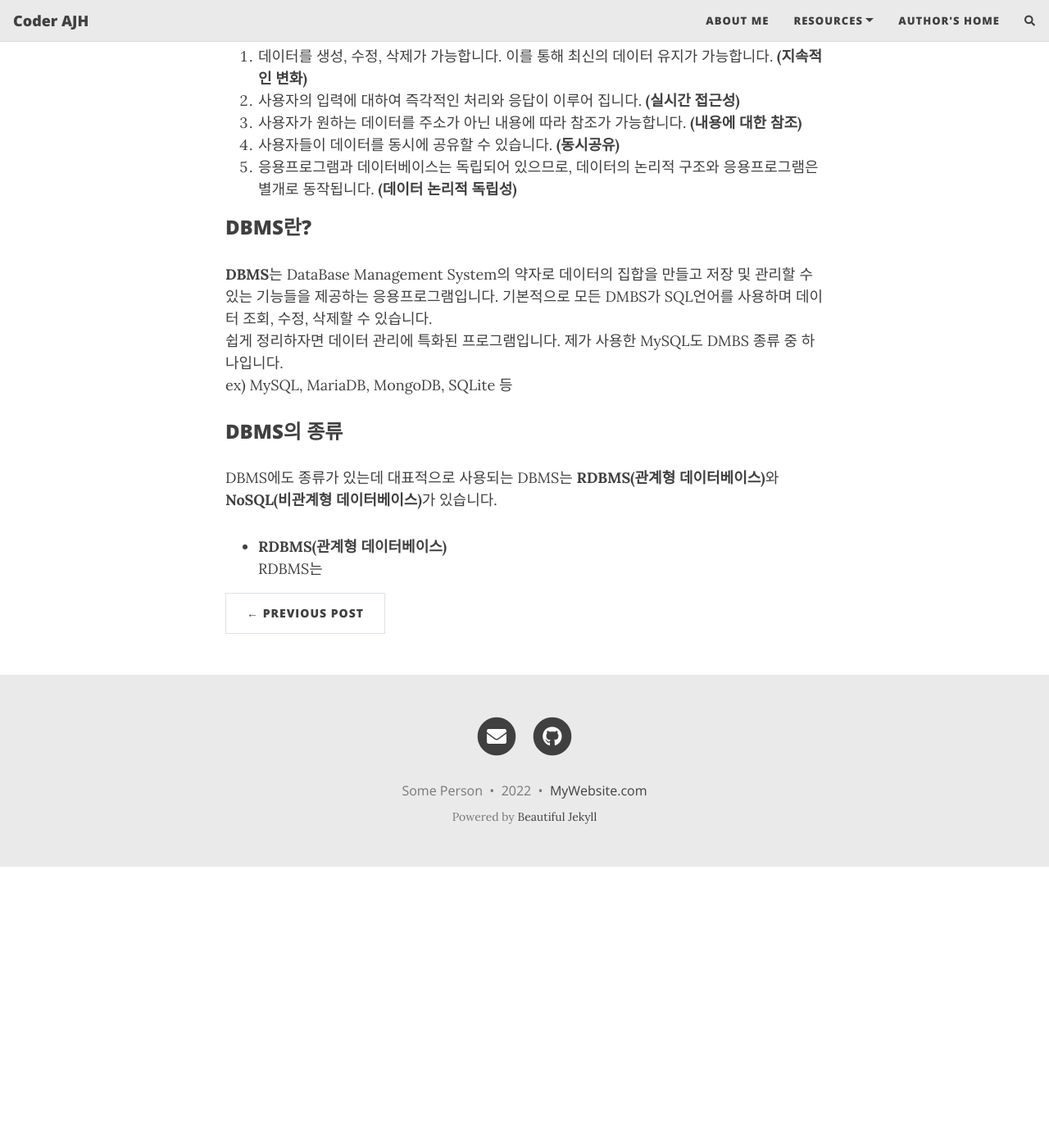
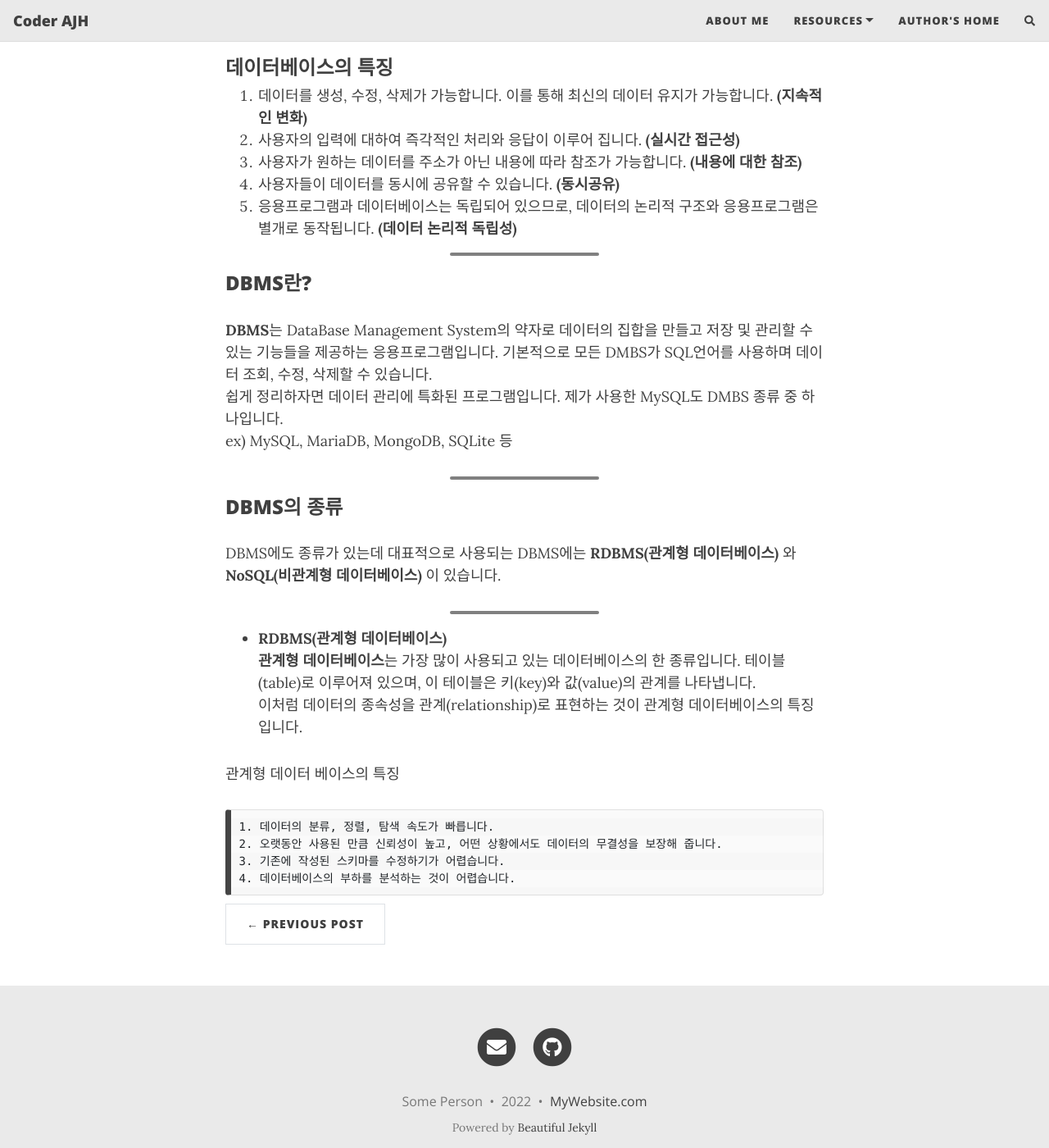
Before and after one commit to junhong625/junhong625.github.io, a Jekyll site: the page built from _posts/2022-02-07-mysql-1st-day.md, in a window 1280 px wide and 1400 px high, scrolled down 715 px. Shown: the whole window at 82% size. Built offline with Jekyll 4.4.1, drawn with Linux system fonts in a browser that asks for light colours; nearby versions of some CDN libraries; comment, search, counter and statistics services are not loaded; before the commit the page ends 1772 px from its top, so only the background shows below that.

Commit message:
Update 2022-02-07-mysql-1st-day.md

````diff
--- a/_posts/2022-02-07-mysql-1st-day.md
+++ b/_posts/2022-02-07-mysql-1st-day.md
@@ -8,9 +8,13 @@
 
 이 포스팅은 DB에 관해 공부한 것들을 정리하며 다시 한 번 복습하고 블로그에 기록하는 습관을 들이기 위한 저의 첫번째 기록입니다.
 
+***
+
 ### 데이터베이스란?
 여러 사람이 공유하여 사용할 목적으로 통합하여 관리되는 데이터의 집합을 말합니다.
 데이터베이스는 관리 시스템을 통해 관리를 하는데 그것을 DMBS라고 합니다.
+
+***
 
 ### 데이터베이스의 특징
 1. 데이터를 생성, 수정, 삭제가 가능합니다. 이를 통해 최신의 데이터 유지가 가능합니다. **(지속적인 변화)**
@@ -19,17 +23,30 @@
 4. 사용자들이 데이터를 동시에 공유할 수 있습니다. **(동시공유)**
 5. 응용프로그램과 데이터베이스는 독립되어 있으므로, 데이터의 논리적 구조와 응용프로그램은 별개로 동작됩니다. **(데이터 논리적 독립성)**
 
+***
 
-### **DBMS**란?
+### DBMS란?
 **DBMS**는 DataBase Management System의 약자로 데이터의 집합을 만들고 저장 및 관리할 수 있는 기능들을 제공하는 응용프로그램입니다.
 기본적으로 모든 DMBS가 SQL언어를 사용하며 데이터 조회, 수정, 삭제할 수 있습니다.
 쉽게 정리하자면 데이터 관리에 특화된 프로그램입니다.
 제가 사용한 MySQL도 DMBS 종류 중 하나입니다.
 ex) MySQL, MariaDB, MongoDB, SQLite 등
 
+***
+
 ### DBMS의 종류
-DBMS에도 종류가 있는데 대표적으로 사용되는 DBMS는 **RDBMS(관계형 데이터베이스)**와 **NoSQL(비관계형 데이터베이스)**가 있습니다.
+DBMS에도 종류가 있는데 대표적으로 사용되는 DBMS에는 **RDBMS(관계형 데이터베이스)** 와 **NoSQL(비관계형 데이터베이스)** 이 있습니다.
 
+***
 
 - **RDBMS(관계형 데이터베이스)**
-RDBMS는
+**관계형 데이터베이스**는 가장 많이 사용되고 있는 데이터베이스의 한 종류입니다. 테이블(table)로 이루어져 있으며, 이 테이블은 키(key)와 값(value)의 관계를 나타냅니다.
+이처럼 데이터의 종속성을 관계(relationship)로 표현하는 것이 관계형 데이터베이스의 특징입니다.
+
+관계형 데이터 베이스의 특징
+```
+1. 데이터의 분류, 정렬, 탐색 속도가 빠릅니다.
+2. 오랫동안 사용된 만큼 신뢰성이 높고, 어떤 상황에서도 데이터의 무결성을 보장해 줍니다.
+3. 기존에 작성된 스키마를 수정하기가 어렵습니다.
+4. 데이터베이스의 부하를 분석하는 것이 어렵습니다.
+```
````
